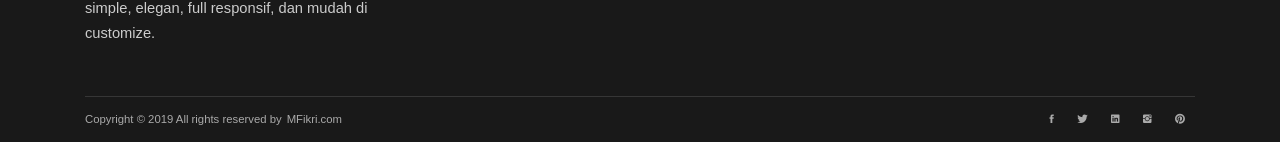
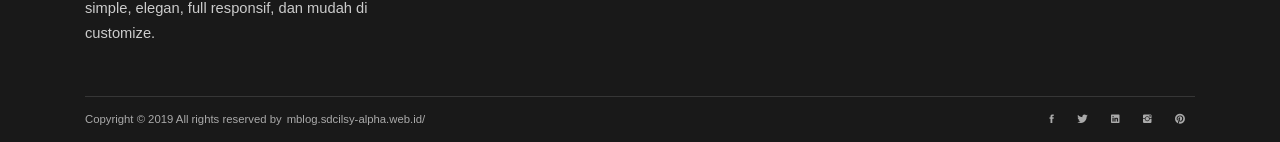
Before and after one commit to giri021/mblog, a CodeIgniter app: page /database/index.php/home/index in a window 1280 px wide. Shown: the part 2527-2669 px from the top of the page. Run offline with CodeIgniter, Linux system fonts and the light colour scheme; data comes from the database, SQL or seed files in the repository; some libraries are stand-ins or nearby versions; some web fonts are replaced.

Commit message:
update links saja

```diff
--- a/application/views/footer.php
+++ b/application/views/footer.php
@@ -55,7 +55,8 @@
 			<div class="oflow-hidden color-ash font-9 text-sm-center ptb-sm-5">
 
 				<ul class="float-left float-sm-none list-a-plr-5 list-a-plr-sm-5 list-a-ptb-15 list-a-ptb-sm-10">
-					<li>Copyright &copy; <?php echo date('Y');?> All rights reserved by<a href="http://mfikri.com" target="_blank">MFikri.com</a></li>
+					<li>Copyright &copy; <?php echo date('Y');?> All rights reserved by<a href="http://mblog.sdcilsy-alpha.web.id/"
+target="_blank">mblog.sdcilsy-alpha.web.id/</a></li>
 				</ul>
 				<ul class="float-right float-sm-none list-a-plr-10 list-a-plr-sm-5 list-a-ptb-15 list-a-ptb-sm-5">
 					<li><a class="pl-0 pl-sm-10" href="<?php echo $data['site_facebook'];?>"><i class="ion-social-facebook"></i></a></li>
```
